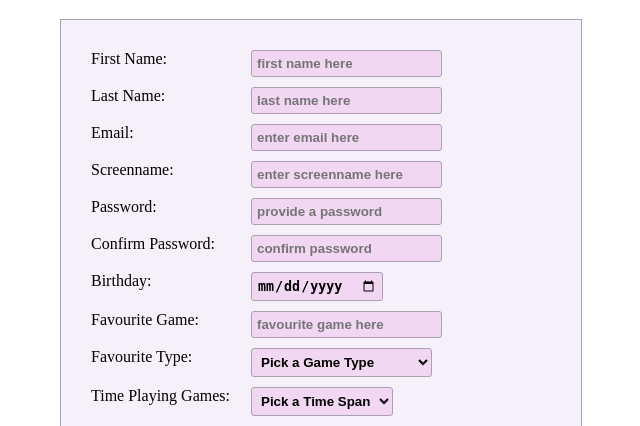
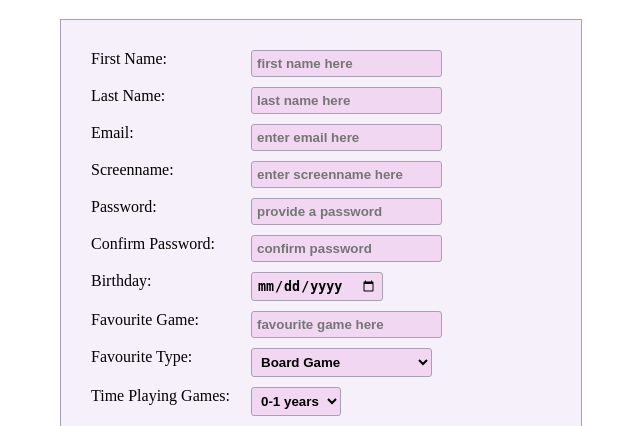
Before and after one commit to RyanDJScott/CS476--FinalProject, a PHP site: page /signup.php in a window 1280 px wide. Shown: the part 269-695 px from the top of the page, without its empty margins (319-959 px from the left). Run offline with PHP 8.4, Linux system fonts and the light colour scheme.

Commit message:
Removed changes
-Incurring disabled hidden defaults messed with the validation too much for this stage; removed them from signup.php

```diff
--- a/signup.php
+++ b/signup.php
@@ -159,7 +159,6 @@
                     <label for="signupFavGameType">Favourite Type:</label>
                     <div class="itemContainer">
                         <select id="signupFavGameType" name="signupFavGameType">
-                            <option value="DEFAULT" selected disabled hidden>Pick a Game Type</option>
                             <option value="Board Game">Board Game</option>
                             <option value="Card Game">Card Game</option>
                             <option value="Dice Game">Dice Game</option>
@@ -179,7 +178,6 @@
                     <label for="signupGameTime">Time Playing Games:</label>
                     <div class="itemContainer">
                         <select id="signupGameTime" name="signupGameTime">
-                            <option value="DEFAULT" selected disabled hidden>Pick a Time Span</option>
                             <option value="0-1 years">0-1 years</option>
                             <option value="1-3 years">1-3 years</option>
                             <option value="3-6 years">3-6 years</option>
```
